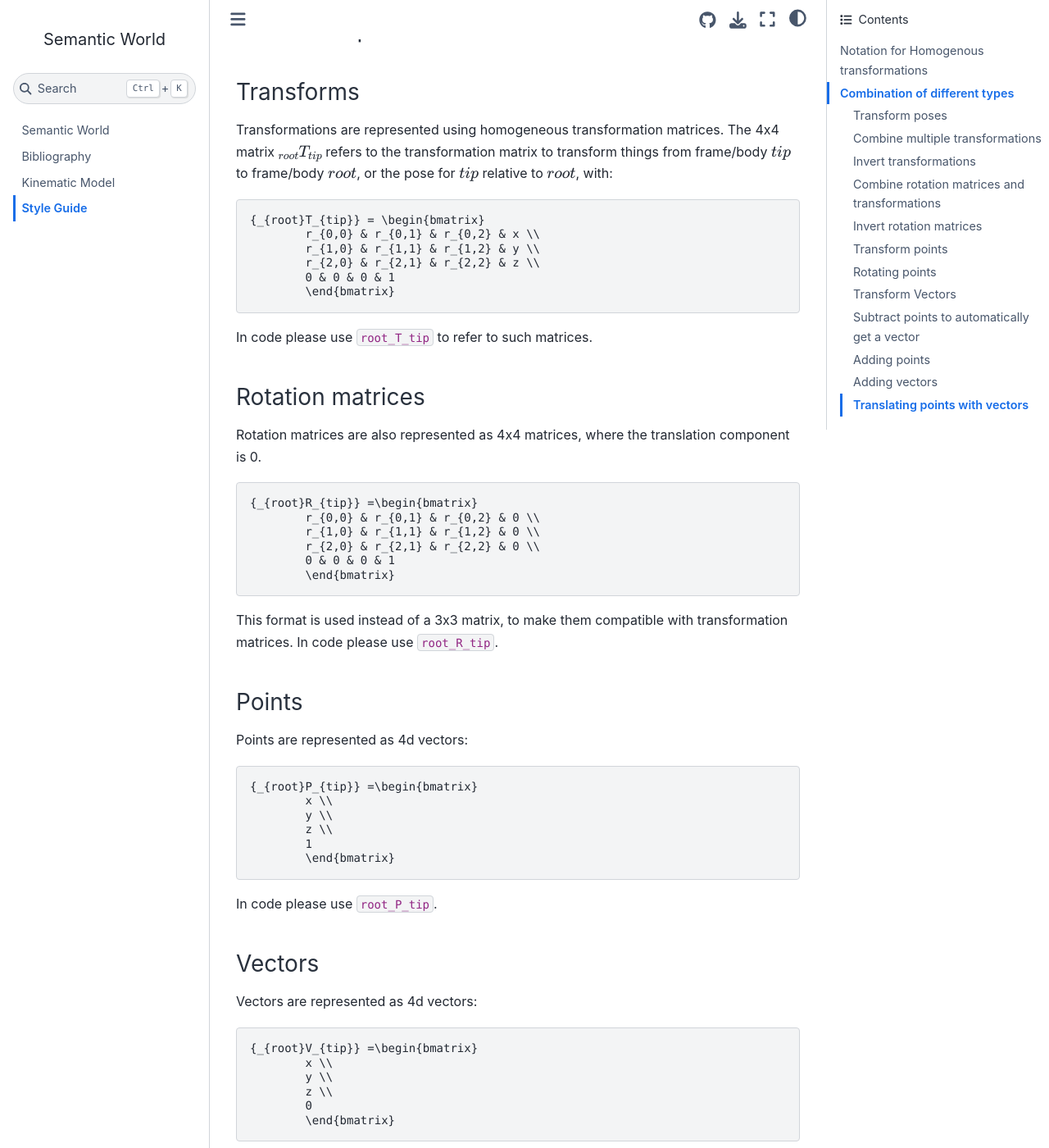
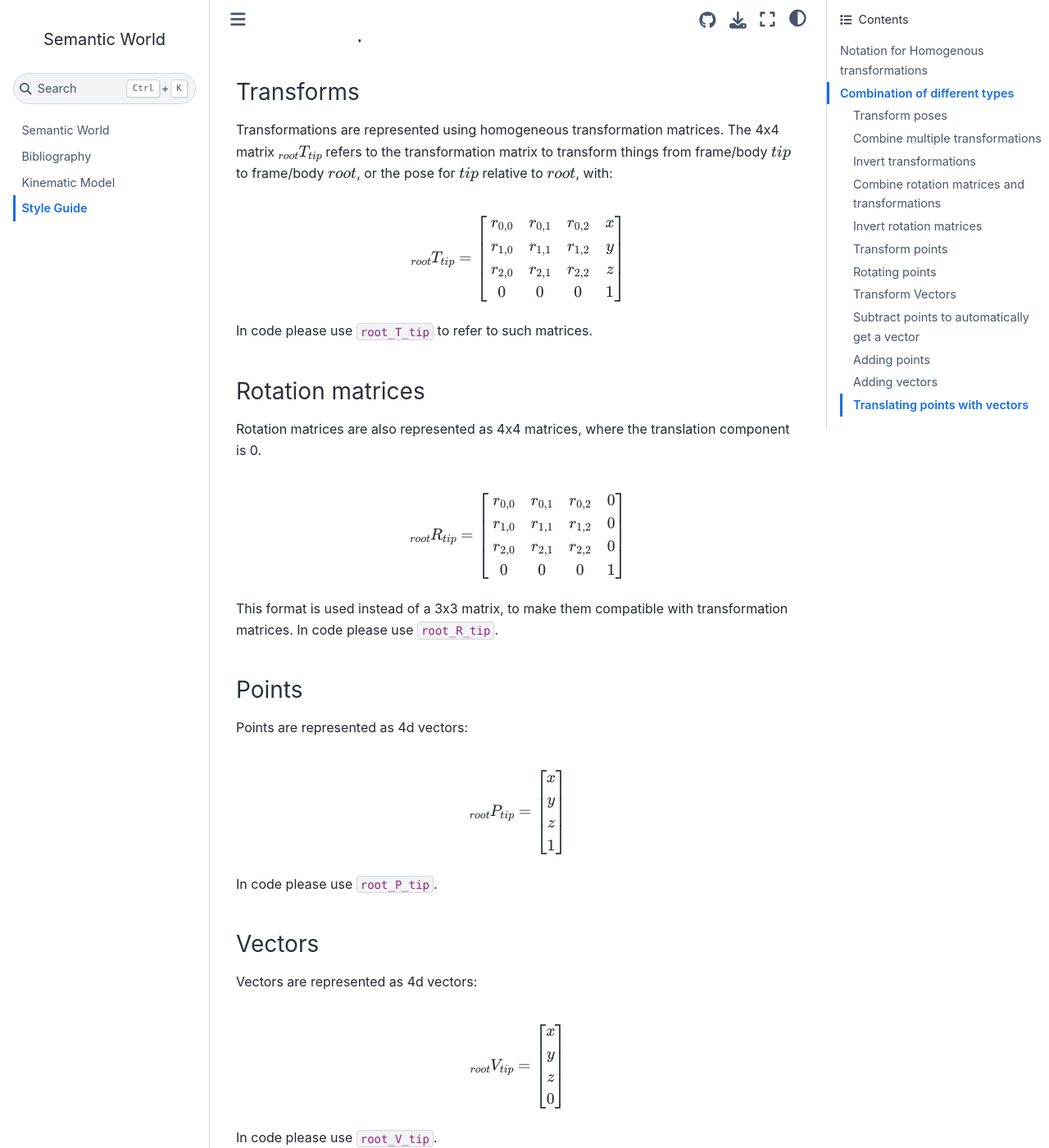
Before and after one commit to sorinar329/semantic_world, a Jupyter Book: the page built from doc/style_guide.md, in a window 1280 px wide and 1400 px high, scrolled down 852 px. Shown: the whole window at 82% size. Built offline with Jupyter Book 1.0.4 settings and Sphinx 7.4.7 and the Sphinx Book theme 1.1.4, drawn with Linux system fonts in a browser that asks for light colours; pages that are not in the unit, such as notebooks, are missing from menus; some of the changed text lies outside the part shown.

Commit message:
proper latex math formatting

````diff
--- a/doc/style_guide.md
+++ b/doc/style_guide.md
@@ -22,7 +22,7 @@ Prevents frame confusion errors and makes transformation chains self-documenting
 ### Transforms
 Transformations are represented using homogeneous transformation matrices.
 The 4x4 matrix $_{root}T_{tip}$ refers to the transformation matrix to transform things from frame/body $tip$ to frame/body $root$, or the pose for $tip$ relative to $root$, with:
-```math
+```{math}
 {_{root}T_{tip}} = \begin{bmatrix}
 	r_{0,0} & r_{0,1} & r_{0,2} & x \\
 	r_{1,0} & r_{1,1} & r_{1,2} & y \\
@@ -34,7 +34,7 @@ In code please use `root_T_tip` to refer to such matrices.
 
 ### Rotation matrices
 Rotation matrices are also represented as 4x4 matrices, where the translation component is 0.
-```math
+```{math}
 {_{root}R_{tip}} =\begin{bmatrix}
 	r_{0,0} & r_{0,1} & r_{0,2} & 0 \\
 	r_{1,0} & r_{1,1} & r_{1,2} & 0 \\
@@ -47,7 +47,7 @@ In code please use `root_R_tip`.
 
 ### Points
 Points are represented as 4d vectors:
-```math
+```{math}
 {_{root}P_{tip}} =\begin{bmatrix}
 	x \\
 	y \\
@@ -59,7 +59,7 @@ In code please use `root_P_tip`.
 
 ### Vectors
 Vectors are represented as 4d vectors:
-```math
+```{math}
 {_{root}V_{tip}} =\begin{bmatrix}
 	x \\
 	y \\
@@ -79,20 +79,20 @@ map_T_base_link
 Following this notation prevents most trivial transformation mistakes.
 When transforming things from one frame to another, make sure that the "inner" frame names match:
 
-#### Transform poses
+### Transform poses
 Transforms pose1 from frame b to frame a.
 ```python
 a_T_pose1 = a_T_b @ b_T_pose1
 ```
 
-#### Combine multiple transformations
+### Combine multiple transformations
 ```python
 a_T_c = a_T_b @ b_T_c
 ```
 
-#### Invert transformations
+### Invert transformations
 ```python
-from semantic_world.spatial_types.math import inverse_frame
+from semantic_world.spatial_types.{math import inverse_frame}
 c_T_a = inverse_frame(a_T_c)
 ```
 Remember that:
@@ -127,31 +127,31 @@ a_P_p2 = a_R_b @ b_P_p1
 This is conceptually different from transforming, because there the point stays at the same place, just expressed relative to a different frame.
 
 
-#### Transform Vectors
+### Transform Vectors
 ```python
 a_V_v1 = a_T_b @ b_V_v1
 a_V_v1 = a_R_b @ b_V_v1  # a vector only expresses a direction, it has no fixed place in space, therefore applying a full transformation or only a rotation results in the same vector.
 ```
 
-#### Subtract points to automatically get a vector
+### Subtract points to automatically get a vector
 You must ensure that the two points are represented relative to the same reference frame, notice that both have "a" on the left.
 Since the last entires for points are 1, the subtraction will automatically have a 0 as 4th entries, which represents a vector.
 ```python
 a_V_error = a_P_p2 - a_P_p1
 ```
 
-#### Adding points
+### Adding points
 Make sure that this is actually what you are trying to do, because it doesn't make geometric sense.
 The result of such an addition will have "2" as the 4th entry and is not a valid point anymore.
 
-#### Adding vectors
+### Adding vectors
 You must ensure that both vectors are represented relative to the same reference frame.
 This is possible, as the 4th entry remains 0.
 ```python
 a_V_v3 = a_V_v1 + a_V_v2
 ```
 
-#### Translating points with vectors
+### Translating points with vectors
 You must ensure that both vectors are represented relative to the same reference frame.
 ```python
 a_P_p3 = a_P_p1 + a_V_v3
````
Also changed, not shown: other parts of doc/style_guide.md (+6 -6 lines).
